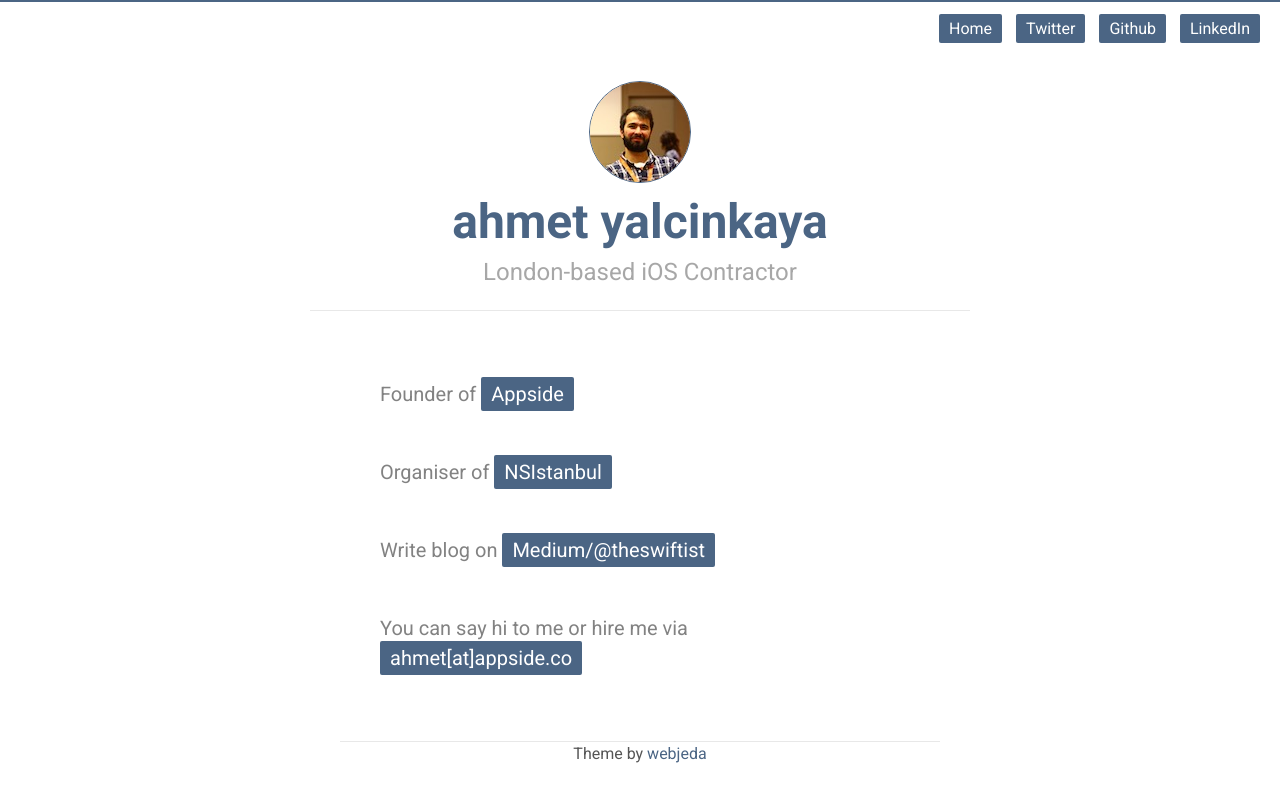
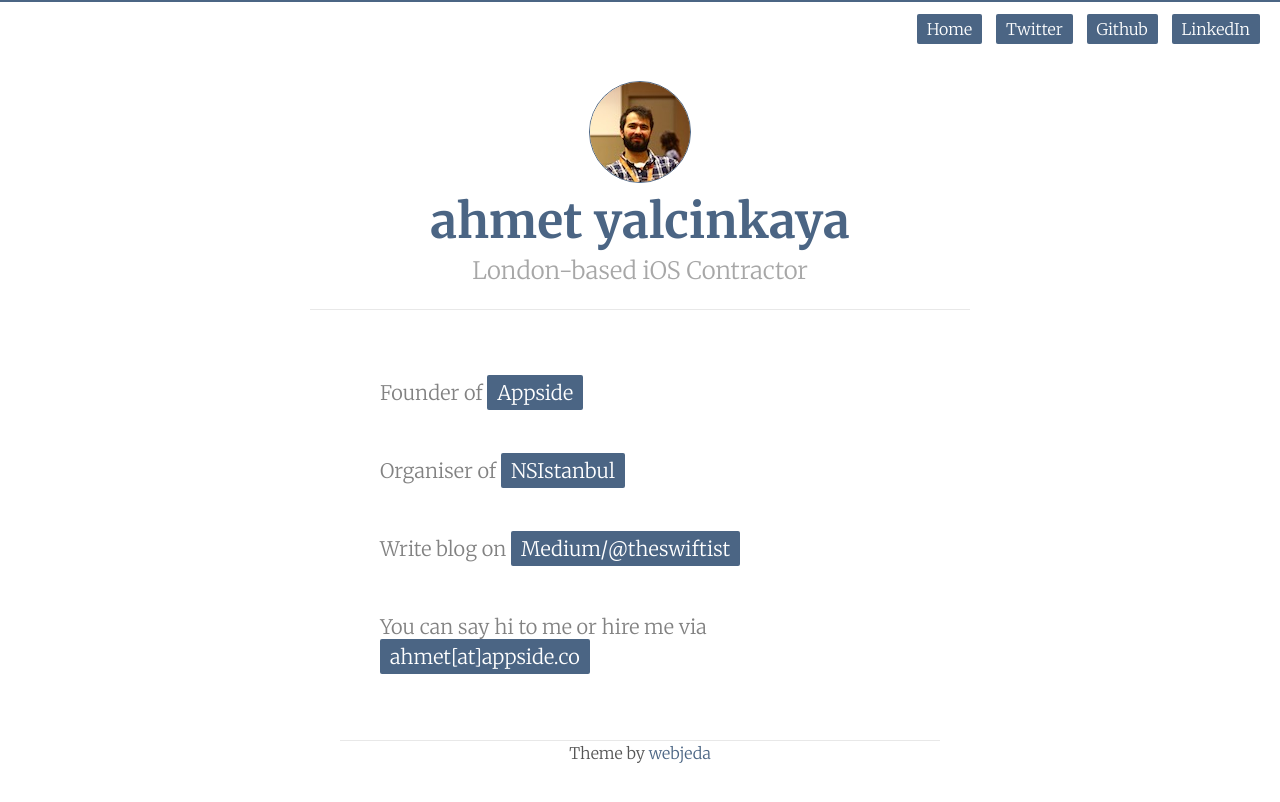
Before and after one commit to ahmetws/ahmetws.github.io, a Jekyll site: the page built from index.html, in a window 1280 px wide. Shown: the top 802 px of the page. Built offline with Jekyll 4.4.1, drawn with Linux system fonts in a browser that asks for light colours.

Commit message:
Update font

```diff
--- a/_includes/head.html
+++ b/_includes/head.html
@@ -12,6 +12,7 @@
           {{ include_to_scssify | scssify }}
   </style>
 
+<link rel="stylesheet" type="text/css" href="//fonts.googleapis.com/css?family=Merriweather:300,700,700italic,300italic|Open+Sans:700,400">
 <link rel="stylesheet" href="//fonts.googleapis.com/css?family=Roboto:300,400,700">
  <link rel="alternate" type="application/rss+xml" title="{{ site.title }}" href="{{ "/feed.xml" | prepend: site.baseurl | prepend: site.url }}">
 </head>
--- a/_includes/main.scss
+++ b/_includes/main.scss
@@ -1,5 +1,5 @@
 // Our variables
-$base-font-family: 'Roboto', sans-serif;
+$base-font-family: 'Merriweather', sans-serif;
 $base-font-size:   16px;
 $base-font-weight: 300;
 $small-font-size:  $base-font-size * 0.875;
```
